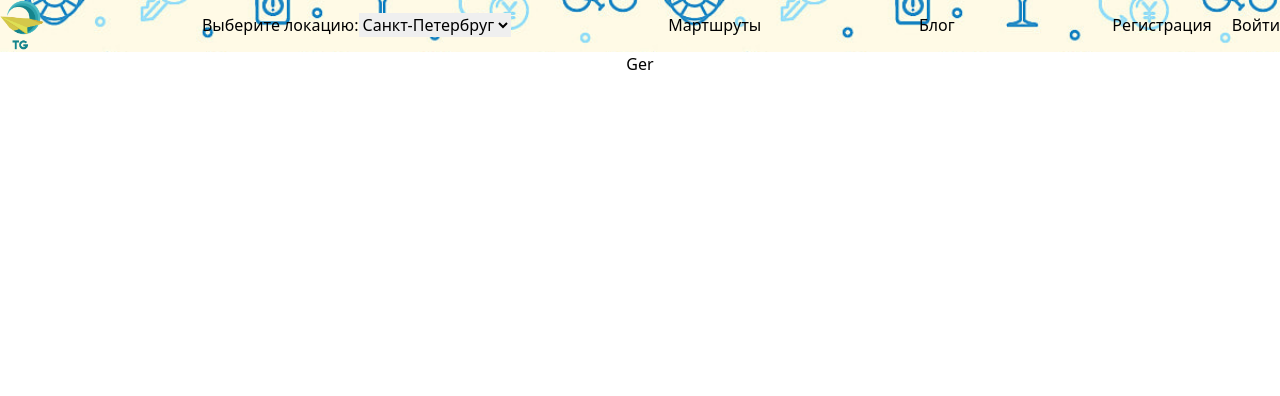
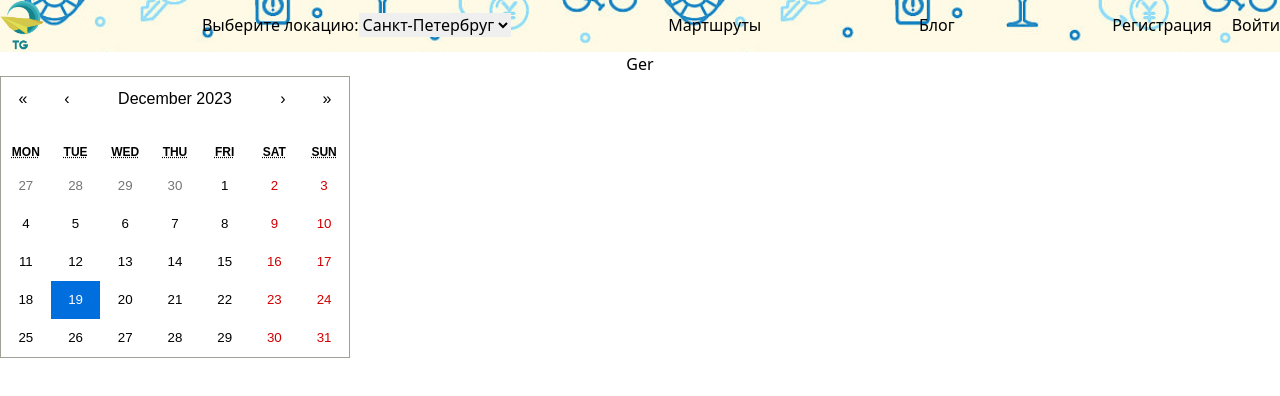
Before and after one commit to Sakradnes/Travel_project, a React (Vite) app in the folder client/: page / in a window 1280 px wide. Shown: the top 396 px of the page. Built offline with nearby package versions, Linux system fonts and the light colour scheme.

Commit message:
MainPage

```diff
--- a/client/package.json
+++ b/client/package.json
@@ -12,9 +12,11 @@
   "dependencies": {
     "@hookform/resolvers": "^3.3.2",
     "@reduxjs/toolkit": "^2.0.1",
+    "date-fns": "^2.30.0",
     "i": "^0.3.7",
     "npm": "^10.2.5",
     "react": "^18.2.0",
+    "react-calendar": "^4.7.0",
     "react-dom": "^18.2.0",
     "react-hook-form": "^7.49.2",
     "react-redux": "8.1.3",
--- a/client/src/App/App.css
+++ b/client/src/App/App.css
@@ -54,3 +54,11 @@
   max-width: 1280px;
   text-align: center;
 }
+
+.react-calendar .highlight {
+  outline: 2px solid red;
+}
+
+.react-calendar .background {
+  background-color: peachpuff;
+}
--- a/client/src/App/MainPage.tsx
+++ b/client/src/App/MainPage.tsx
@@ -1,9 +1,113 @@
-import React from 'react';
+import React, { useState } from 'react';
+import { differenceInCalendarDays } from 'date-fns';
+import Calendar from 'react-calendar';
+import 'react-calendar/dist/Calendar.css';
+import { useSelector } from 'react-redux';
+import { RootState } from '../store/store';
+import ModalEvent from './ModalEvent';
+
+type ValuePiece = Date | null;
+
+type Value = ValuePiece | [ValuePiece, ValuePiece];
 
 export default function MainPage(): JSX.Element {
+  const [value, onChange] = useState<Value>(new Date());
+  const [event, setEvent] = useState({});
+  const [showModal, setshowModal] = useState(false);
+
+  const locantion = useSelector((store: RootState) => store.location.isLocation);
+
+  const events = [
+    {
+      name: 'Выставка «Горел асфальт» в Эрарте 6+',
+      date: '2023-12-16',
+      img: 'https://media.kudago.com/images/rich_editor/7d/ec/7dec99a9a24a5fb3b3daf08c6a30b857.jpg',
+      discription:
+        'https://media.kudago.com/images/rich_editor/7d/ec/7dec99a9a24a5fb3b3daf08c6a30b857.jpg',
+      locationId: 1,
+    },
+    {
+      name: 'Выставка пуп',
+      date: '2023-12-19',
+      img: 'https://media.kudago.com/images/rich_editor/7d/ec/7dec99a9a24a5fb3b3daf08c6a30b857.jpg',
+      discription:
+        'https://media.kudago.com/images/rich_editor/7d/ec/7dec99a9a24a5fb3b3daf08c6a30b857.jpg',
+      locationId: 2,
+    },
+    {
+      name: 'Выставка 3',
+      date: '2023-12-25',
+      img: 'https://media.kudago.com/images/rich_editor/7d/ec/7dec99a9a24a5fb3b3daf08c6a30b857.jpg',
+      discription:
+        'https://media.kudago.com/images/rich_editor/7d/ec/7dec99a9a24a5fb3b3daf08c6a30b857.jpg',
+      locationId: 2,
+    },
+    {
+      name: 'Выставка 4',
+      date: '2023-12-28',
+      img: 'https://media.kudago.com/images/rich_editor/7d/ec/7dec99a9a24a5fb3b3daf08c6a30b857.jpg',
+      discription:
+        'https://media.kudago.com/images/rich_editor/7d/ec/7dec99a9a24a5fb3b3daf08c6a30b857.jpg',
+      locationId: 1,
+    },
+    {
+      name: 'Выставка 5',
+      date: '2023-12-20',
+      img: 'https://media.kudago.com/images/rich_editor/7d/ec/7dec99a9a24a5fb3b3daf08c6a30b857.jpg',
+      discription:
+        'https://media.kudago.com/images/rich_editor/7d/ec/7dec99a9a24a5fb3b3daf08c6a30b857.jpg',
+      locationId: 1,
+    },
+  ];
+  function isSameDay(a: Date, b: Date): boolean {
+    return differenceInCalendarDays(a, b) === 0;
+  }
+  const tileClassName = ({ date, view }: any): TileClassNameFunc => {
+    const eventLocation = events.filter((event) => event.locationId === locantion);
+    if (
+      view === 'month' &&
+      eventLocation.find((event) =>
+        isSameDay(new Date(event.date.replace(/(\d+)-(\d+)-(\d+)/, '$2/$3/$1')), date),
+      )
+    ) {
+      return ['highlight', 'background'];
+    }
+  };
+
+  const onClickDay = (date): void => {
+    const eventLocation = events.filter((event) => event.locationId === locantion);
+    eventLocation.forEach((el) => {
+      if (new Date(el.date.replace(/(\d+)-(\d+)-(\d+)/, '$2/$3/$1')).getTime() === date.getTime()) {
+        setEvent(el);
+        setshowModal(true);
+      }
+    });
+  };
+
   return (
-    <div>
-      <h1>Ger</h1>
+    <div className="container">
+      <div></div>
+      <div>
+        <h1>Ger</h1>
+      </div>
+      <div>
+        <Calendar
+          onChange={onChange}
+          value={value}
+          tileClassName={tileClassName}
+          onClickDay={onClickDay}
+        />
+      </div>
+      <div>
+        {showModal ? (
+          <>
+            {' '}
+            <ModalEvent setShowModal={setshowModal} event={event} />
+          </>
+        ) : (
+          ''
+        )}
+      </div>
     </div>
   );
 }
--- /dev/null
+++ b/client/src/App/ModalEvent.tsx
@@ -0,0 +1,26 @@
+import React from 'react';
+
+export default function ModalEvent({
+  setShowModal,
+  event,
+}: {
+  setShowModal: () => void;
+  event: any;
+}): JSX.Element {
+  return (
+    <div>
+      <div>
+        <div>
+          <img src={event.img} alt={event.name} />
+        </div>
+        <div>
+          <h1>{event.name}</h1>
+        </div>
+        <p>{event.description}</p>
+      </div>
+      <div>
+        <button type="button" onClick={() => setShowModal(false)}>закрыть</button>
+      </div>
+    </div>
+  );
+}
```
Also changed, not shown: 1 other file (tests, documents, lock files or other folders).
